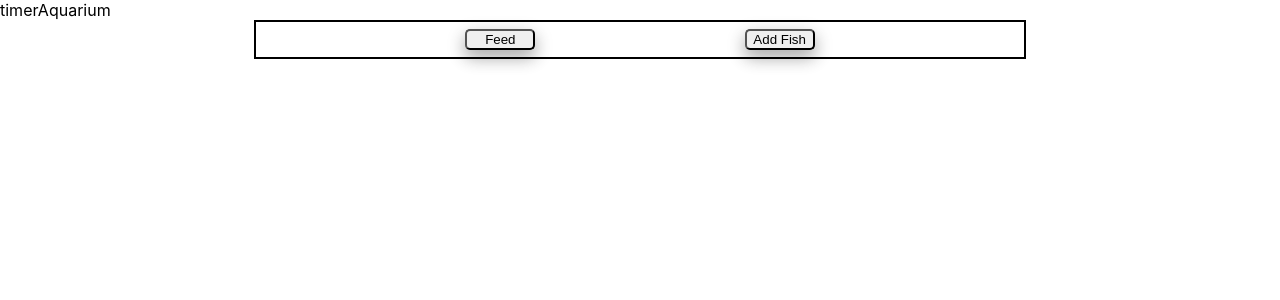
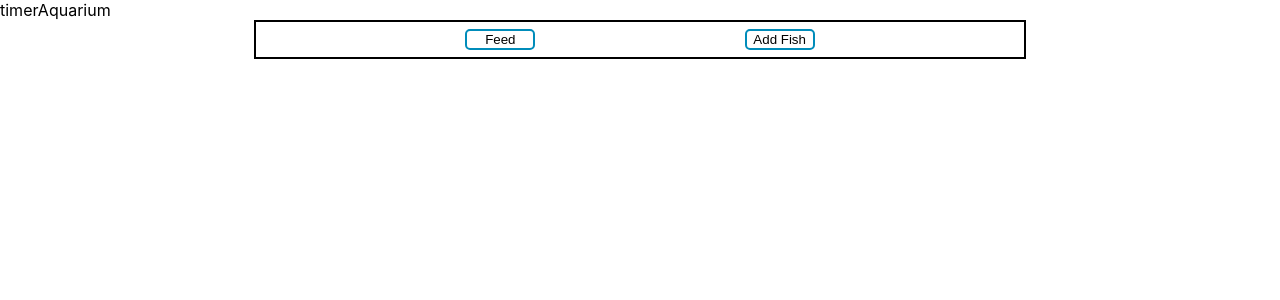
Before and after one commit to WebAhead7/fishy, a React (Create React App) app: page / in a window 1280 px wide. Shown: the top 300 px of the page. Built offline with nearby package versions, Linux system fonts and the light colour scheme.

Commit message:
adding style to buttons

```diff
--- a/src/components/Buttons/index.jsx
+++ b/src/components/Buttons/index.jsx
@@ -20,7 +20,7 @@ const Buttons = (props) => {
     });
   };
 
-  const handleFish = () => {
+  const handleFish = (props) => {
     props.setFish = (oldArrFish) => {
       if (countFish >= 0 && countFish <= 5) {
         countFish--;
--- a/src/components/Buttons/style.css
+++ b/src/components/Buttons/style.css
@@ -1,7 +1,15 @@
 .button {
   width: 70px;
   border-radius: 5px;
-  box-shadow: 0 8px 16px 0 rgba(0, 0, 0, 0.2), 0 6px 20px 0 rgba(0, 0, 0, 0.19);
+  background-color: white;
+  color: black;
+  border: 2px solid #008cba;
+  transition-duration: 0.4s;
+}
+
+.button:hover {
+  background-color: #008cba;
+  color: white;
 }
 
 .buttons-section {
```
